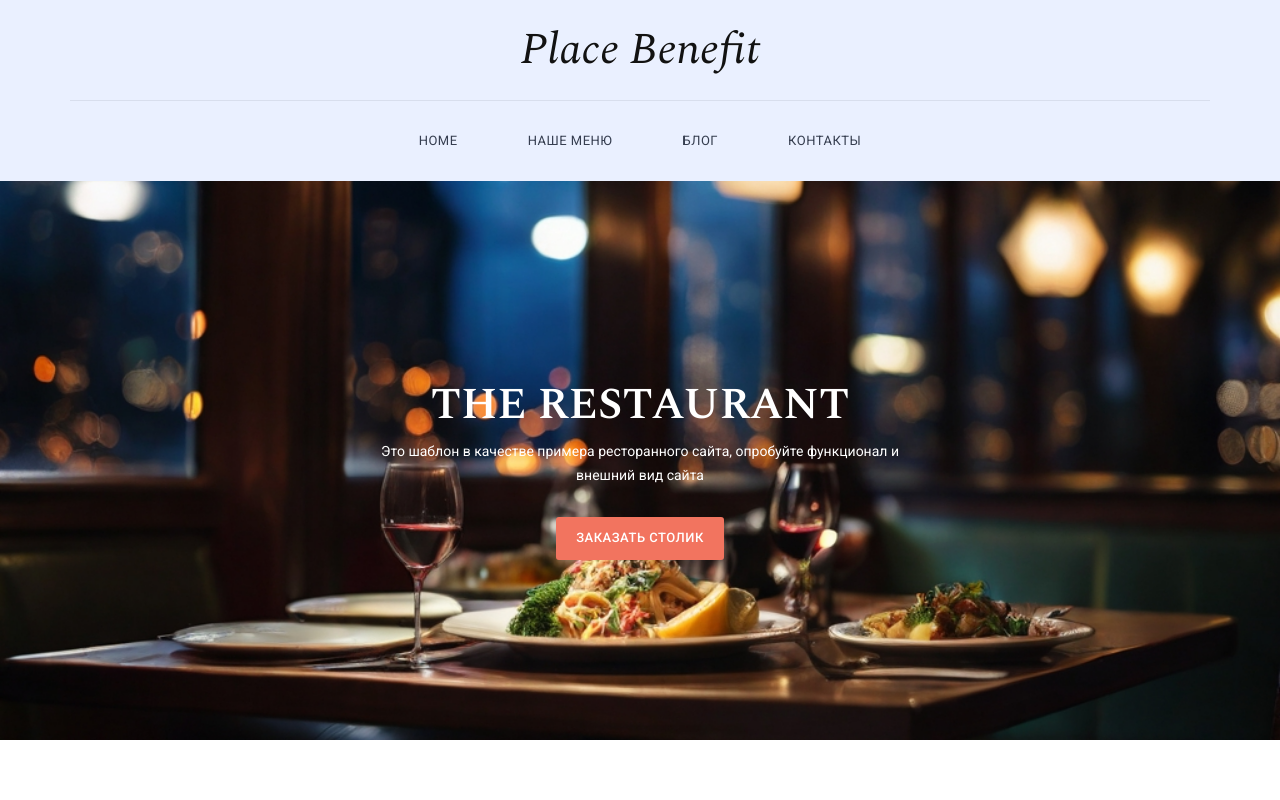
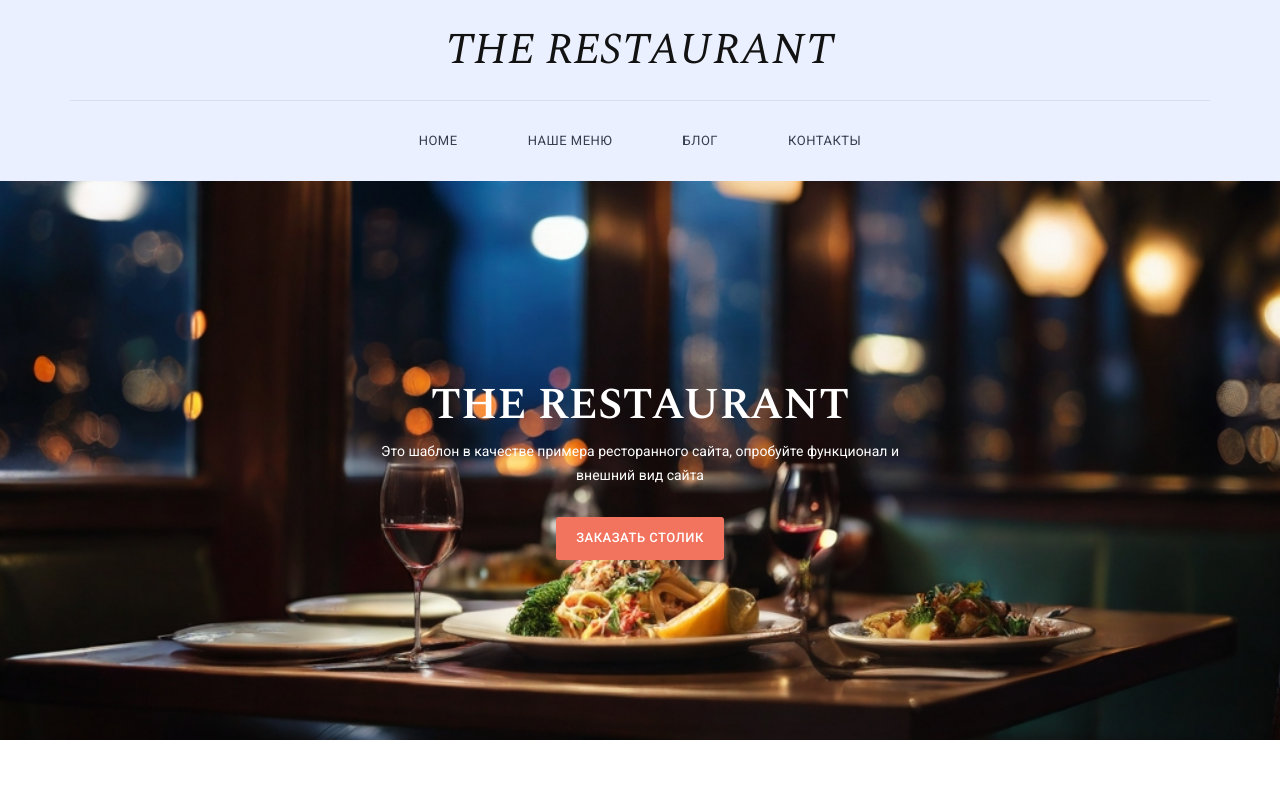
Before and after one commit to evkeev/restaurant, a plain HTML site: page index.html in a window 1280 px wide. Shown: the top 800 px of the page. Drawn offline with nearby package versions, Linux system fonts and the light colour scheme.

Commit message:
Update index.html

```diff
--- a/index.html
+++ b/index.html
@@ -24,7 +24,7 @@
 <body>
     <div class="header">
         <div class="container">
-            <a href="#" class="navbar-brand scroll-top">Place Benefit</a>
+            <a href="#" class="navbar-brand scroll-top">THE RESTAURANT</a>
             <nav class="navbar navbar-inverse" role="navigation">
                 <div class="navbar-header">
                     <button type="button" id="nav-toggle" class="navbar-toggle" data-toggle="collapse" data-target="#main-nav">
```
